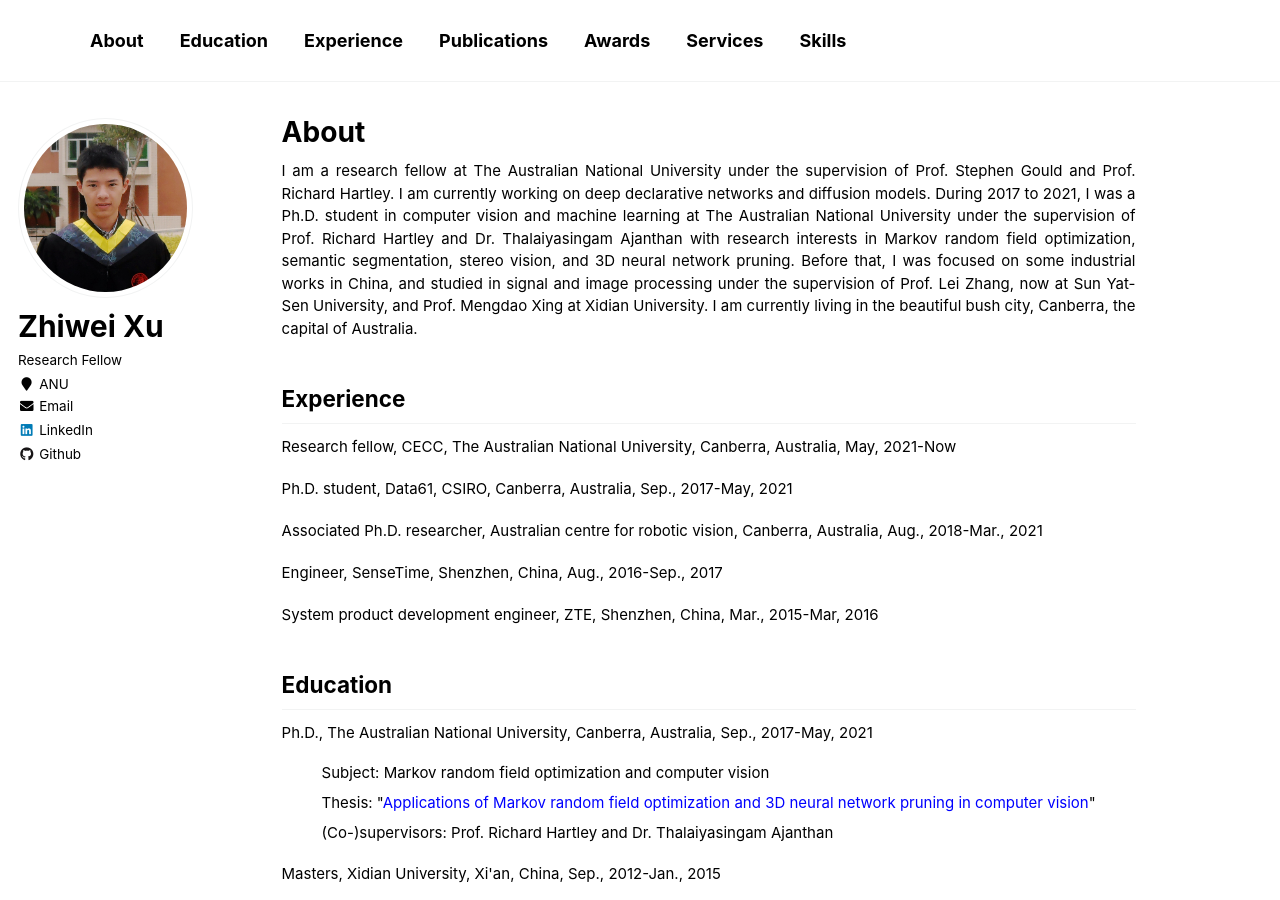
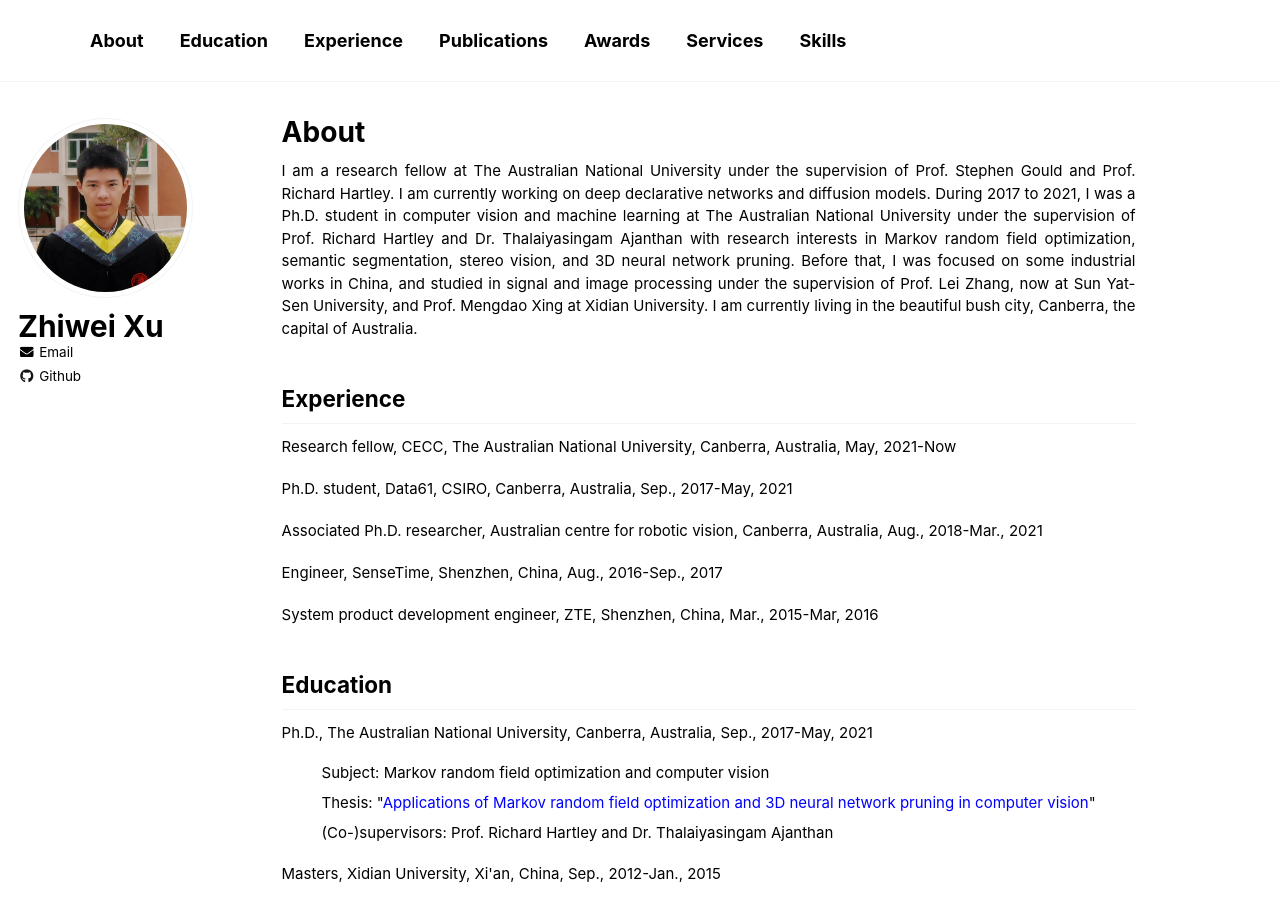
Before and after one commit to zwxu064/zwxu064.github.io, a Jekyll site: the page built from _pages/about.html, in a window 1280 px wide and 900 px high. Built offline with Jekyll 4.4.1, drawn with Linux system fonts in a browser that asks for light colours.

Commit message:
Update _config.yml

```diff
--- a/_config.yml
+++ b/_config.yml
@@ -82,8 +82,8 @@ analytics:
 author:
   name             : "Zhiwei Xu"
   avatar           : "../images/zhiwei.png"
-  bio              : "Research Fellow"
-  location         : "ANU"
+  bio              :
+  location         :
   employer         :
   pubmed           :
   googlescholar    :
@@ -102,7 +102,7 @@ author:
   instagram        :
   impactstory      : #"https://profiles.impactstory.org/u/xxxx-xxxx-xxxx-xxxx"
   lastfm           :
-  linkedin         : zhiwei-xu-064
+  linkedin         :
   orcid            :
   pinterest        :
   soundcloud       :
```
